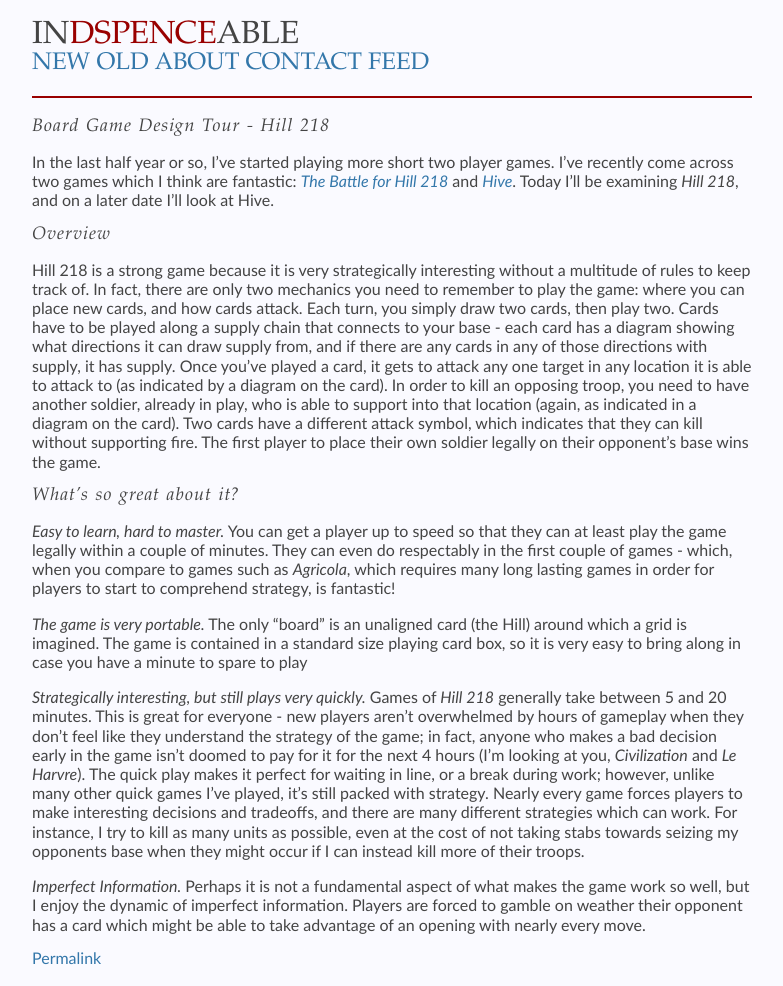
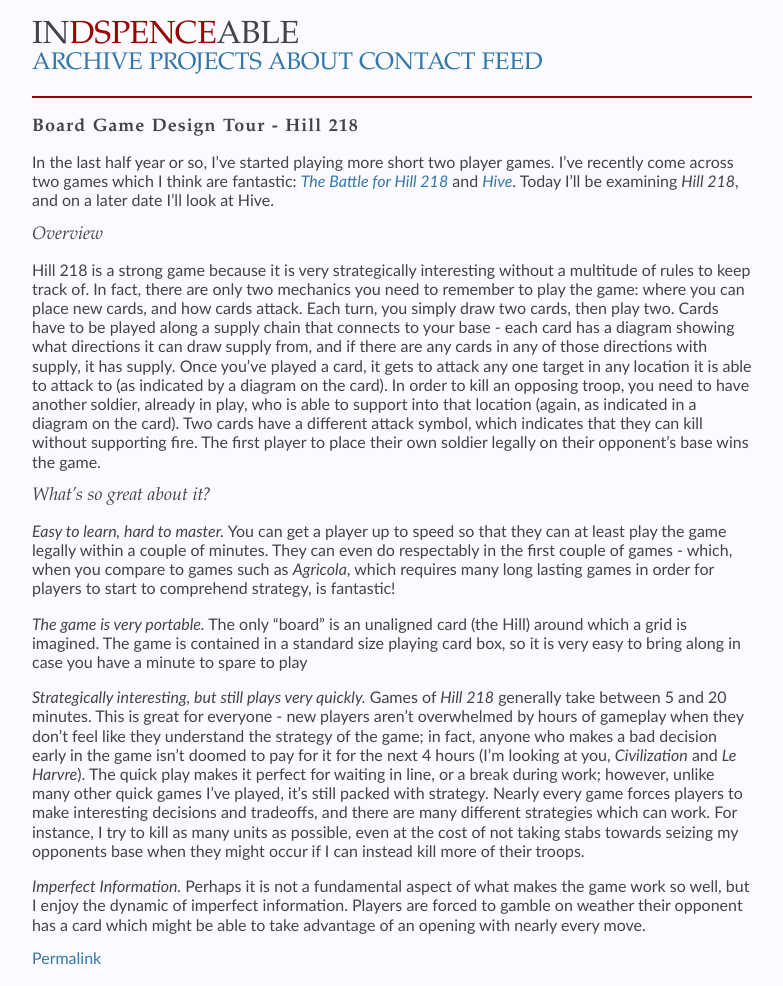
Before and after one commit to indspenceable/indspenceable.github.com, a Jekyll site: the page built from _posts/2011-12-22-hill-218.md, in a window 1280 px wide. Shown: the whole page, without its empty margins (248-1031 px from the left). Built offline with Jekyll 4.4.1, drawn with Linux system fonts in a browser that asks for light colours.

Commit message:
Added projets page, and redid some of the naviagation stuff. Updated a few styles.

```diff
--- a/_includes/header.html
+++ b/_includes/header.html
@@ -62,10 +62,16 @@
   }
   h3 {
     font-size: 18px;
-    font-style: italic;
     font-family: 'palatino';
     letter-spacing: 1px;
     word-spacing: 1px;
+    font-weight: bold;
+  }
+
+  h4 {
+    font-size: 18px;
+    font-style: italic;
+    font-family: 'palatino';
   }
 
   em {
--- a/_includes/nav.html
+++ b/_includes/nav.html
@@ -1,8 +1,8 @@
 <div id="header" class="main" style="border-bottom: solid 2px #900">
   <h1 class="padding">IN<span style="color: #900">DSPENCE</span>ABLE</h1>
   <h2 class="padding">
-    <a href='/index.html'>NEW</a>
-    <a href='/old.html'>OLD</a>
+    <a href='/old.html'>ARCHIVE</a>
+    <a href='/projects.html'>PROJECTS</a>
     <a href='/about.html'>ABOUT</a>
     <a href='/contact.html'>CONTACT</a>
     <a href='/rss.xml'>FEED</a>
--- a/_posts/2011-12-22-hill-218.md
+++ b/_posts/2011-12-22-hill-218.md
@@ -4,11 +4,11 @@
 ---
 In the last half year or so, I've started playing more short two player games. I've recently come across two games which I think are fantastic: [_The Battle for Hill 218_](http://www.boardgamegeek.com/boardgame/32484/the-battle-for-hill-218) and [_Hive_](http://www.boardgamegeek.com/boardgame/2655/hive). Today I'll be examining _Hill 218_, and on a later date I'll look at Hive.
 
-### Overview
+#### Overview
 
 Hill 218 is a strong game because it is very strategically interesting without a multitude of rules to keep track of. In fact, there are only two mechanics you need to remember to play the game: where you can place new cards, and how cards attack. Each turn, you simply draw two cards, then play two. Cards have to be played along a supply chain that connects to your base - each card has a diagram showing what directions it can draw supply from, and if there are any cards in any of those directions with supply, it has supply. Once you've played a card, it gets to attack any one target in any location it is able to attack to (as indicated by a diagram on the card). In order to kill an opposing troop, you need to have another soldier, already in play, who is able to support into that location (again, as indicated in a diagram on the card). Two cards have a different attack symbol, which indicates that they can kill without supporting fire. The first player to place their own soldier legally on their opponent's base wins the game.
 
-### What's so great about it?
+#### What's so great about it?
 
 _Easy to learn, hard to master._
 You can get a player up to speed so that they can at least play the game legally within a couple of minutes. They can even do respectably in the first couple of games - which, when you compare to games such as _Agricola_, which requires many long lasting games in order for players to start to comprehend strategy, is fantastic!
```
Also changed, not shown: archive.md (renamed from old.md, +1 -1 lines), projects.md (added, +12 -0 lines).
